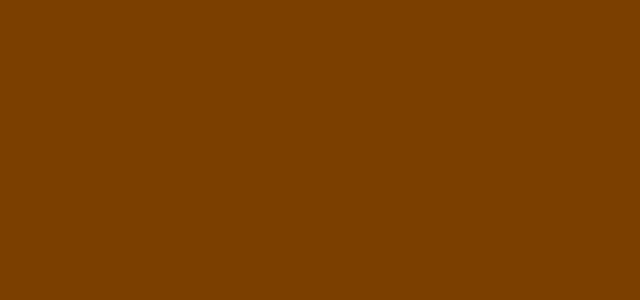
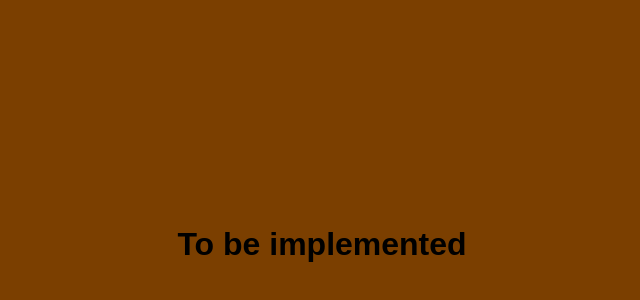
Before and after one commit to RobertOltean314/all-dnd, a React (Create React App) app: page /dungeon-master-page/create-new-campaign in a window 1280 px wide. Before the commit this address had no page. Shown: the part 156-456 px from the top of the page, without its empty margins (318-958 px from the left). Built offline with nearby package versions, Linux system fonts and the light colour scheme.

Commit message:
Changed the folder structure

```diff
--- a/src/App.js
+++ b/src/App.js
@@ -1,16 +1,18 @@
 import React from "react";
 import { BrowserRouter, Route, Routes } from "react-router-dom";
 import Homepage from "./pages/Homepage";
-import DungeonMasterPage from "./components/dungeonMasterPage/DungeonMasterPage";
-import PlayerPage from "./components/playerPage/PlayerPage"; // Import PlayerPage component
+import DungeonMaster from "./components/DungeonMaster";
+import CreateNewCampaign from "./components/CreateNewCampaign";
 
 function App() {
   return (
     <BrowserRouter>
       <Routes>
         <Route path="/" element={<Homepage />} />
-        <Route path="/dungeon-master-page" element={<DungeonMasterPage />} />
-        <Route path="/player-page" element={<PlayerPage />} />
+        <Route path="/dungeon-master-page" element={<DungeonMaster />}>
+          <Route path="create-new-campaign" element={<CreateNewCampaign />} />
+        </Route>
+        <Route path="/player-page" />
       </Routes>
     </BrowserRouter>
   );
--- /dev/null
+++ b/src/components/CreateNewCampaign.jsx
@@ -0,0 +1,9 @@
+function CreateNewCampaign() {
+  return (
+    <div>
+      <h1>To be implemented</h1>
+    </div>
+  );
+}
+
+export default CreateNewCampaign;
--- /dev/null
+++ b/src/components/DungeonMaster.jsx
@@ -0,0 +1,26 @@
+import { Link, Outlet, useLocation } from "react-router-dom";
+import CampaignComponentList from "./CampaignComponentList";
+
+function DungeonMaster() {
+  const location = useLocation();
+  const isCreateNewCampaignRoute = location.pathname.includes(
+    "create-new-campaign"
+  );
+
+  return (
+    <div id="homepage__container">
+      {!isCreateNewCampaignRoute && (
+        <>
+          <h1 id="homepage__label">Welcome to All Dnd, Dungeon Master</h1>
+          <Link to="create-new-campaign">
+            <button id="createNewCampaign__button">Create new Campaign</button>
+          </Link>
+          <CampaignComponentList />
+        </>
+      )}
+      <Outlet />
+    </div>
+  );
+}
+
+export default DungeonMaster;
--- a/src/components/dungeonMasterPage/DungeonMasterPage.jsx
+++ /dev/null
@@ -1,16 +0,0 @@
-import { Link } from "react-router-dom";
-import CampaignList from "./campaign/CampaignComponentList";
-
-function DungeonMasterPage() {
-  return (
-    <div id="homepage__container">
-      <h1 id="homepage__label">Welcome to All Dnd, Dungeon Master</h1>
-      <Link to="/create-new-campaign">
-        <button id="createNewCampaign__button">Create new Campaign</button>
-      </Link>
-      <CampaignList />
-    </div>
-  );
-}
-
-export default DungeonMasterPage;
--- a/src/pages/Homepage.jsx
+++ b/src/pages/Homepage.jsx
@@ -1,6 +1,6 @@
 import React from "react";
-import HomepageBody from "../components/homepage/HomepageBody";
-import HomepageHeader from "../components/homepage/HomepageHeader";
+import HomepageBody from "../components/HomepageBody";
+import HomepageHeader from "../components/HomepageHeader";
 
 function Homepage() {
   return (
```
Also changed, not shown: src/components/CampaignComponent.jsx (renamed from src/components/dungeonMasterPage/campaign/CampaignComponent.jsx), src/components/CampaignComponentList.jsx (renamed from src/components/dungeonMasterPage/campaign/CampaignComponentList.jsx), src/components/HomepageBody.jsx (renamed from src/components/homepage/HomepageBody.jsx), src/components/HomepageHeader.jsx (renamed from src/components/homepage/HomepageHeader.jsx), src/components/PlayerPage.jsx (added), src/components/playerPage/PlayerPage.jsx (deleted).
